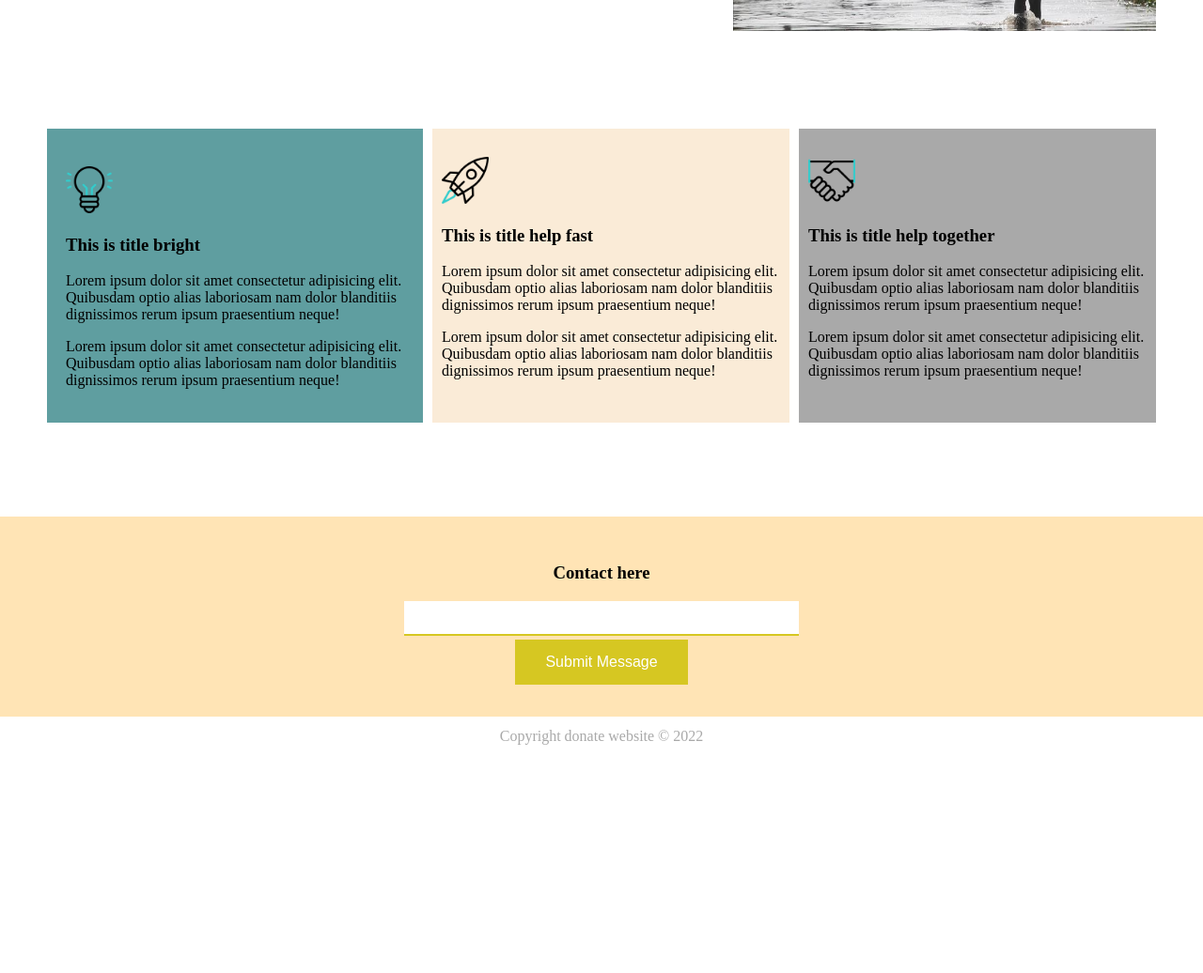
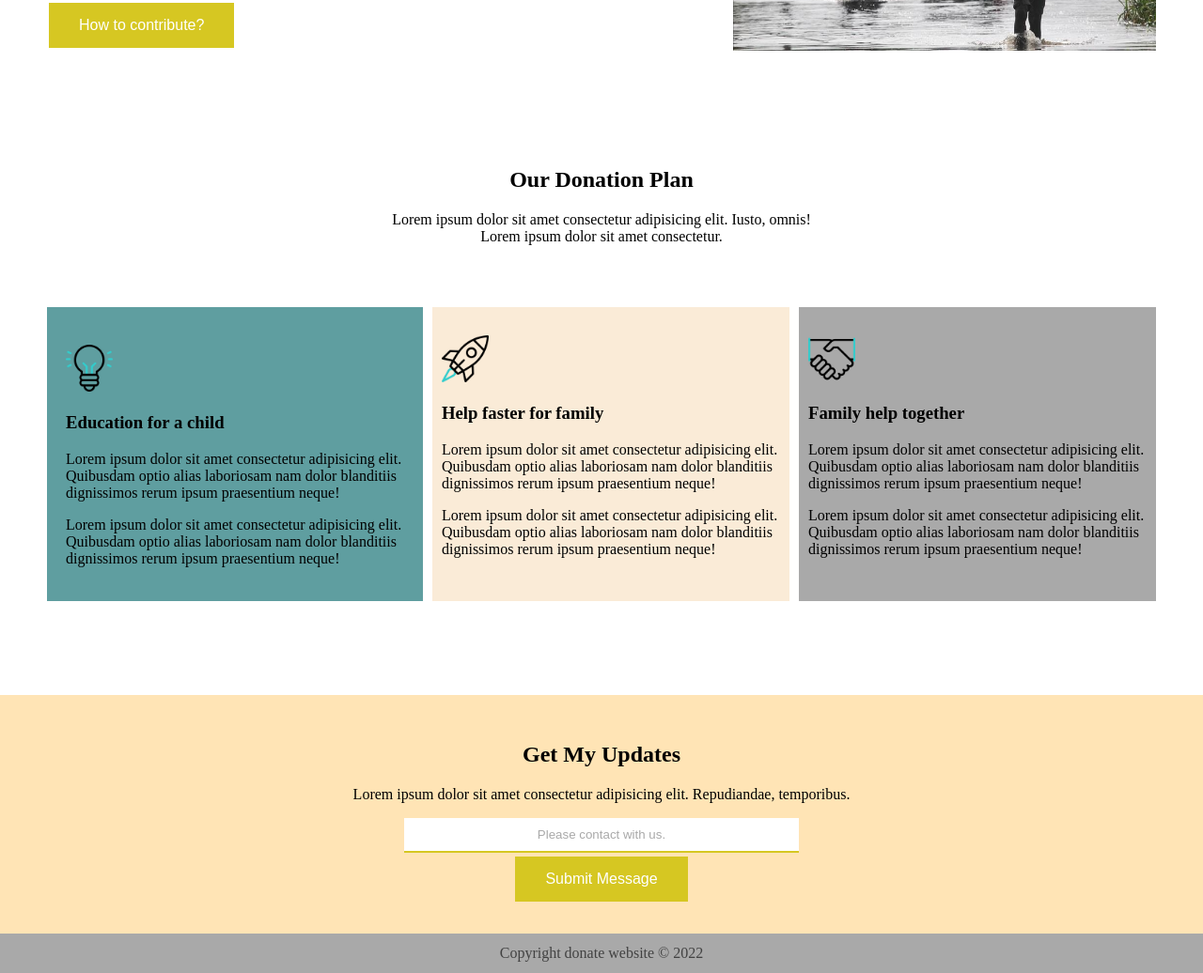
Before and after one commit to sabuzjs/assignment-01, a plain HTML site: page index.html in a window 1280 px wide. Shown: the part 1192-2228 px from the top of the page at 94% size. Before the commit the page ends 1997 px from the top, so only its background shows below. Drawn offline with Linux system fonts and the light colour scheme.

Commit message:
update header

```diff
--- a/css/style.css
+++ b/css/style.css
@@ -11,7 +11,7 @@ body {
 .banner {
   float: left;
   width: 100%;
-  height: 500px;
+  height: 450px;
   text-align: center;
   padding-left: 150px;
   padding-right: 150px;
@@ -44,13 +44,16 @@ body {
 .custom-btn:hover {
   background-color: #1a7a3d;
 }
+.section-header{
+  padding-top: 50px;
+  text-align: center;
+}
 .donate-amt {
   display: flex;
   background-repeat: no-repeat;
   background-size: cover;
   padding-left: 237px;
   padding-right: 200px;
-  padding-top: 80px;
   text-align: center;
 }
 .col {
@@ -83,6 +86,8 @@ body {
   outline: none;
   border-bottom: 2px solid #d6c722;
   padding: 10px;
+  text-align: center;
+  color: darkgray;
 }
 .donate-input:hover {
   border: none;
@@ -152,9 +157,10 @@ body {
 }
 .footer-sec {
   padding: 2px;
+  background-color: darkgray;
 }
 .footer-link {
   text-align: center;
   margin: 10px;
-  color: darkgray;
+  color: #424242;
 }
--- a/index.html
+++ b/index.html
@@ -11,7 +11,7 @@
     <!-- Donate banner section start -->
     <section class="banner-section">
       <div class="banner">
-        <h1 class="header-title">This is title</h1>
+        <h1 class="header-title">Let's Help Those Who<br> Are More In Need</h1>
         <h3 class="header">
           Lorem ipsum dolor, sit amet consectetur adipisicing elit. Nisi ratione
           voluptatem.
@@ -26,6 +26,10 @@
       </div>
     </section>
     <!-- Donate section start -->
+    <section class="section-header">
+      <h1>Donate Today</h1>
+      <p>Lorem ipsum dolor sit amet consectetur adipisicing elit. Repudiandae, temporibus.</p>
+    </section>
     <section class="donate-amt">
       <div class="col">
         <h1 class="taka">100TK</h1>
@@ -50,14 +54,14 @@
     </section>
     <section class="donate-submit">
       <form action="">
-        <input type="text" name="donate" class="donate-input" />
+        <input type="text" name="donate" class="donate-input" placeholder="others amount taka" />
       </form>
       <button class="custom-btn">Submit Donate</button>
     </section>
     <!-- Donate info section start -->
     <section class="donate-info">
       <div class="donate-content">
-        <h1>This is title</h1>
+        <h1>There lives depend on your donation</h1>
         <p>
           Lorem ipsum dolor sit amet consectetur adipisicing elit. Praesentium
           eaque quibusdam, itaque ipsum quasi sapiente et magnam soluta, quod
@@ -72,16 +76,22 @@
           nulla aut molestias consectetur voluptates maiores quia eligendi, hic
           quaerat?
         </p>
+        <button class="custom-btn">How to contribute?</button>
       </div>
       <div class="donate-img">
         <img src="img/donate-img.jpg" alt="" />
       </div>
     </section>
     <!-- Donate category section start -->
+    <section class="section-header">
+      <h1>Our Donation Plan</h1>
+      <p>Lorem ipsum dolor sit amet consectetur adipisicing elit. Iusto, omnis!<br>Lorem ipsum dolor sit amet consectetur.</p>
+
+    </section>
     <section class="donate-cat">
       <div class="cat-one">
         <img src="img/idea.png" alt="" />
-        <h3>This is title bright</h3>
+        <h3>Education for a child</h3>
         <p>
           Lorem ipsum dolor sit amet consectetur adipisicing elit. Quibusdam
           optio alias laboriosam nam dolor blanditiis dignissimos rerum ipsum
@@ -95,7 +105,7 @@
       </div>
       <div class="cat-two">
         <img src="img/rocket.png" alt="" />
-        <h3>This is title help fast</h3>
+        <h3>Help faster for family</h3>
         <p>
           Lorem ipsum dolor sit amet consectetur adipisicing elit. Quibusdam
           optio alias laboriosam nam dolor blanditiis dignissimos rerum ipsum
@@ -109,7 +119,7 @@
       </div>
       <div class="cat-three">
         <img src="img/handshake.png" alt="" />
-        <h3>This is title help together</h3>
+        <h3>Family help together</h3>
         <p>
           Lorem ipsum dolor sit amet consectetur adipisicing elit. Quibusdam
           optio alias laboriosam nam dolor blanditiis dignissimos rerum ipsum
@@ -124,9 +134,10 @@
     </section>
     <section class="contact-section">
       <div class="contact-inpt">
-        <h3>Contact here</h3>
+        <h1>Get My Updates</h1>
+        <p>Lorem ipsum dolor sit amet consectetur adipisicing elit. Repudiandae, temporibus.</p>
         <form action="">
-          <input type="text" name="donate" class="donate-input" />
+          <input type="text" name="donate" class="donate-input" value="Please contact with us."/>
         </form>
         <button class="custom-btn">Submit Message</button>
       </div>
```
